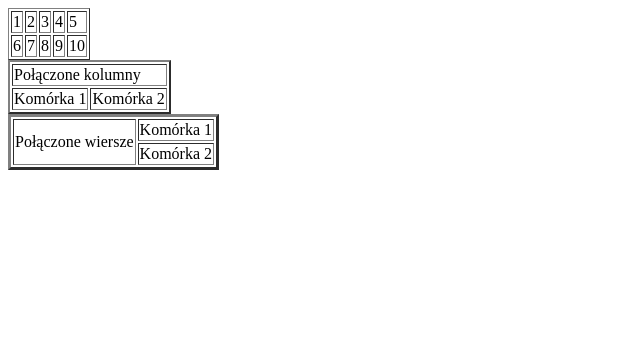
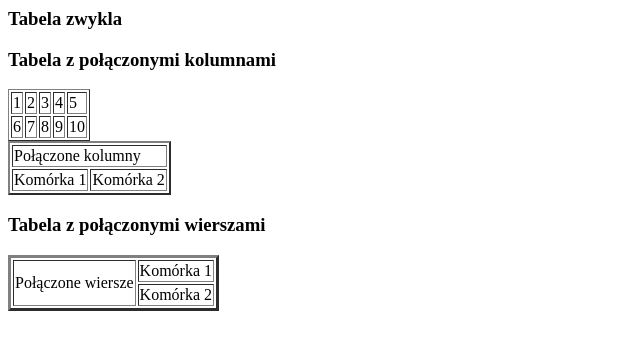
Before and after one commit to DawidNiemczuk3ti/tabela, a plain HTML site: page index.html in a window 1280 px wide. Shown: the whole page, without its empty margins (0-640 px from the left). Drawn offline with Linux system fonts and the light colour scheme.

Commit message:
Update index.html

```diff
--- a/index.html
+++ b/index.html
@@ -4,6 +4,7 @@
 		<meta charset="UTF-8">
 	</head>
 		<body>
+			    <h3> Tabela zwykla </h3>
 				<table border=1>
 					<tr>
 						<td>1</td>
@@ -20,6 +21,7 @@
 					    <td>10</td>
 					</tr>
 
+			    <h3> Tabela z połączonymi kolumnami </h3>
 				</table>
                         <table border="2">
                              <tr>
@@ -31,6 +33,7 @@
                               </tr>
                         </table>
 
+			                   <h3> Tabela z połączonymi wierszami </h3>
                                <table border="3">
                                     <tr>
                                     <td rowspan="2">Połączone wiersze</td>
```
